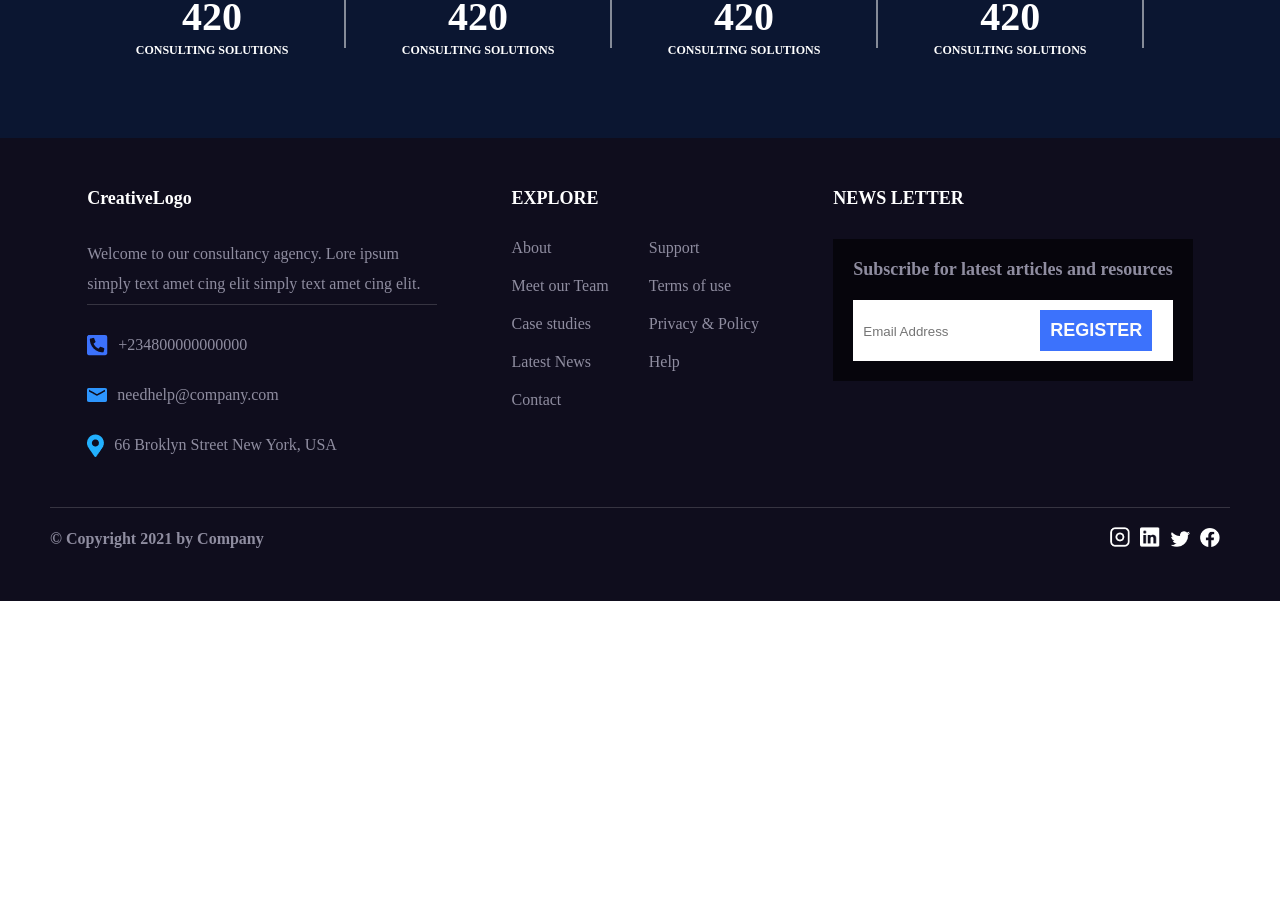
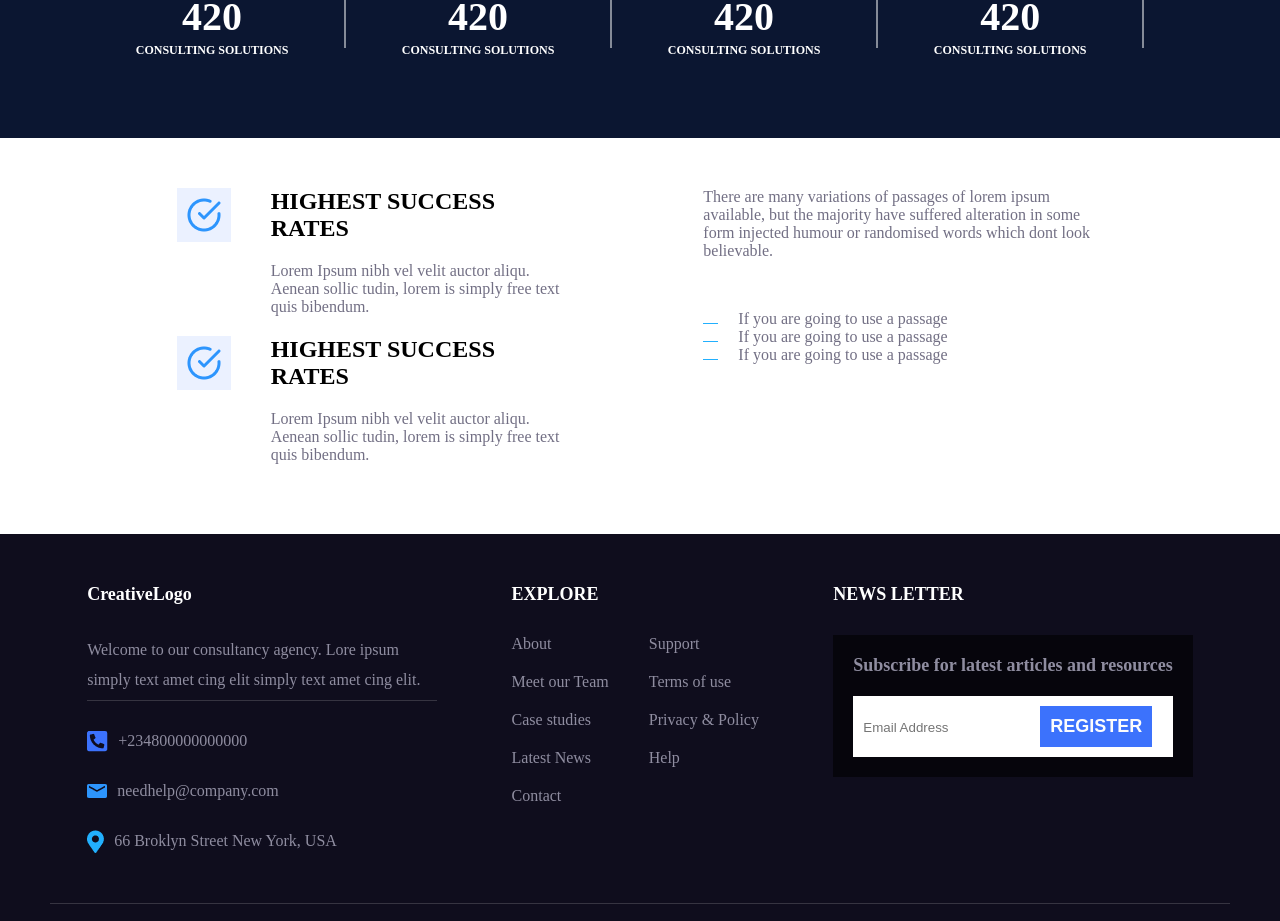
Before and after one commit to brownboy3047/fastamoni-design-test, a React (Vite) app: page / in a window 1280 px wide. Shown: the part 4120-5041 px from the top of the page. Before the commit the page ends 4721 px from the top, so only its background shows below. Built offline with nearby package versions, Linux system fonts and the light colour scheme.

Commit message:
worked on the growth section component

```diff
--- a/src/pages/landingPage/LandingPage.jsx
+++ b/src/pages/landingPage/LandingPage.jsx
@@ -1,6 +1,7 @@
 import CaseStudy from "./case-study/CaseStudy";
 import Consulting from "./consulting/Consulting";
 import QuestionAnswer from "./faq/QuestionAnswer";
+import Growth from "./growth/Growth";
 import Hero from "./hero/Hero";
 import Mission from "./mission/Mission";
 import NewCase from "./new-case/NewCase";
@@ -18,6 +19,7 @@ const LandingPage = () => {
       <QuestionAnswer />
       <Testimonial />
       <Consulting />
+      <Growth />
     </main>
   );
 };
--- /dev/null
+++ b/src/pages/landingPage/growth/Growth.css
@@ -0,0 +1,58 @@
+.growth {
+  padding: 50px;
+}
+
+.growth-container {
+  display: flex;
+  justify-content: space-evenly;
+  /* gap: 60px; */
+}
+
+.growth-result {
+  max-width: 400px;
+}
+
+.growth-result-one {
+  display: flex;
+  align-items: flex-start;
+  gap: 40px;
+  margin-bottom: 20px;
+}
+
+.growth-result-one img {
+  background-color: #ebf1ff;
+  padding: 10px;
+}
+
+.growth-result-one h2 {
+  margin-bottom: 20px;
+}
+
+.growth-result-one p {
+  color: #726f84;
+}
+
+.growth-info {
+  max-width: 400px;
+}
+
+.growth-info-text {
+  color: #726f84;
+  margin-bottom: 50px;
+}
+
+.growth-info-next img {
+  margin-right: 20px;
+}
+
+.growth-info-next span {
+  color: #726f84;
+}
+
+@media all and (max-width: 768px) {
+  .growth-container {
+    display: flex;
+    flex-direction: column;
+    gap: 40px;
+  }
+}
--- /dev/null
+++ b/src/pages/landingPage/growth/Growth.jsx
@@ -0,0 +1,62 @@
+//assets
+import circle from "../../../assets/check-circle.png";
+import short from "../../../assets/line-22.png";
+//style
+import "./Growth.css";
+
+const Growth = () => {
+  return (
+    <section className="growth">
+      <div className="growth-container">
+        <div className="growth-result">
+          <div className="growth-result-one">
+            <img src={circle} alt="circle check" />
+            <div>
+              <h2>HIGHEST SUCCESS RATES</h2>
+              <p>
+                Lorem Ipsum nibh vel velit auctor aliqu. Aenean sollic tudin,
+                lorem is simply free text quis bibendum.
+              </p>
+            </div>
+          </div>
+
+          <div className="growth-result-one">
+            <img src={circle} alt="circle check" />
+            <div>
+              <h2>HIGHEST SUCCESS RATES</h2>
+              <p>
+                Lorem Ipsum nibh vel velit auctor aliqu. Aenean sollic tudin,
+                lorem is simply free text quis bibendum.
+              </p>
+            </div>
+          </div>
+        </div>
+
+        <div className="growth-info">
+          <p className="growth-info-text">
+            There are many variations of passages of lorem ipsum available, but
+            the majority have suffered alteration in some form injected humour
+            or randomised words which dont look believable.
+          </p>
+
+          <div className="growth-info-next">
+            <img src={short} alt="short line icon" />
+            <span>If you are going to use a passage</span>
+          </div>
+
+          <div className="growth-info-next">
+            <img src={short} alt="short line icon" />
+            <span>If you are going to use a passage</span>
+          </div>
+
+          <div className="growth-info-next">
+            <img src={short} alt="short line icon" />
+            <span>If you are going to use a passage</span>
+          </div>
+        </div>
+      </div>
+    </section>
+  );
+};
+
+export default Growth;
```
Also changed, not shown: src/assets/Line-22.png (added), src/assets/check-circle.png (added).
